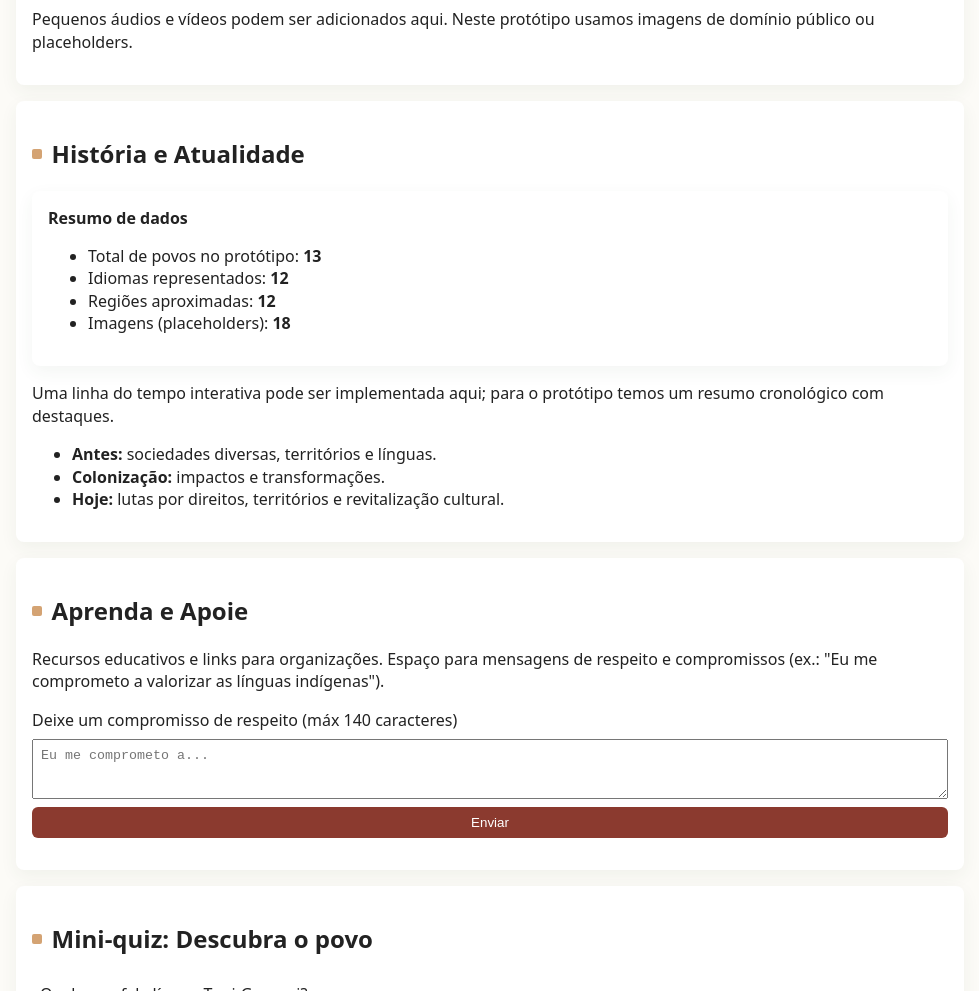
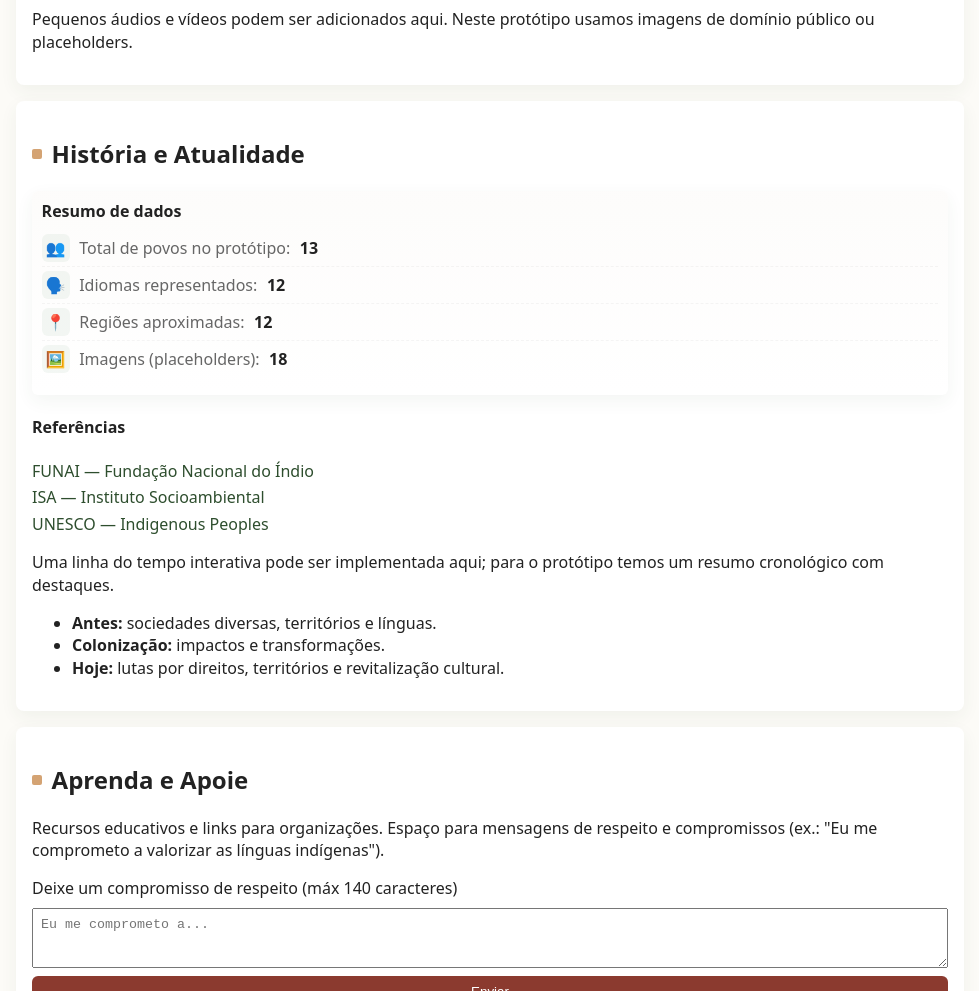
Before and after one commit to jhuanrychard123-hue/pedro-henrique, a plain HTML site: page site/index.html in a window 1280 px wide. Shown: the part 1355-2346 px from the top of the page, without its empty margins (150-1129 px from the left). Drawn offline with nearby package versions, Linux system fonts and the light colour scheme; grey boxes are pictures that could not be loaded.

Commit message:
chore(site): formatar resumo de dados e adicionar referências; estilos e ícones

```diff
--- a/site/index.html
+++ b/site/index.html
@@ -63,6 +63,14 @@
       <div id="data-summary" class="data-summary">
         <!-- Sumário de dados (nº de povos, línguas, regiões) será preenchido dinamicamente -->
       </div>
+      <div class="references" aria-label="Referências">
+        <h4>Referências</h4>
+        <ul>
+          <li><a href="https://www.funai.gov.br/" target="_blank" rel="noopener">FUNAI — Fundação Nacional do Índio</a></li>
+          <li><a href="https://www.socioambiental.org/" target="_blank" rel="noopener">ISA — Instituto Socioambiental</a></li>
+          <li><a href="https://en.unesco.org/themes/indigenous-peoples" target="_blank" rel="noopener">UNESCO — Indigenous Peoples</a></li>
+        </ul>
+      </div>
       <p>Uma linha do tempo interativa pode ser implementada aqui; para o protótipo temos um resumo cronológico com destaques.</p>
       <ul>
         <li><strong>Antes:</strong> sociedades diversas, territórios e línguas.</li>
--- a/site/script.js
+++ b/site/script.js
@@ -265,10 +265,10 @@ function renderCultureAndSummary(povos){
       <div class="card small">
         <strong>Resumo de dados</strong>
         <ul>
-          <li>Total de povos no protótipo: <strong>${total}</strong></li>
-          <li>Idiomas representados: <strong>${langs}</strong></li>
-          <li>Regiões aproximadas: <strong>${regions}</strong></li>
-          <li>Imagens (placeholders): <strong>${imgs}</strong></li>
+          <li><span class="icon">👥</span><span class="label">Total de povos no protótipo:</span> <strong>${total}</strong></li>
+          <li><span class="icon">🗣️</span><span class="label">Idiomas representados:</span> <strong>${langs}</strong></li>
+          <li><span class="icon">📍</span><span class="label">Regiões aproximadas:</span> <strong>${regions}</strong></li>
+          <li><span class="icon">🖼️</span><span class="label">Imagens (placeholders):</span> <strong>${imgs}</strong></li>
         </ul>
       </div>
     `;
--- a/site/styles.css
+++ b/site/styles.css
@@ -71,3 +71,22 @@ a:focus,button:focus,input:focus,textarea:focus{outline:3px solid rgba(59,125,68
 .debug-bar{display:flex;gap:.8rem;align-items:center;padding:.5rem 1rem;background:linear-gradient(180deg,rgba(226,214,196,0.6),rgba(255,255,255,0.6));border-radius:8px;margin:1rem;box-shadow:0 2px 6px rgba(0,0,0,0.04);font-size:.95rem}
 .debug-bar span{color:var(--deep);padding:.15rem .4rem;border-left:1px solid rgba(0,0,0,0.04)}
 .debug-bar span[data-key="data"]{border-left:none}
+
+/* Estilo para resumo de dados e referências */
+.data-summary .card.small{padding:.6rem;background:linear-gradient(180deg,rgba(216,200,180,0.06),transparent);border-radius:6px}
+.data-summary ul{list-style:none;padding:0;margin:.5rem 0}
+.data-summary li{display:flex;align-items:center;gap:.6rem;padding:.25rem 0;border-bottom:1px dashed rgba(0,0,0,0.04)}
+.data-summary li:last-child{border-bottom:none}
+.data-summary .icon{width:28px;height:28px;display:inline-flex;align-items:center;justify-content:center;border-radius:6px;background:rgba(59,125,68,0.06);font-size:16px}
+.data-summary .label{color:var(--muted)}
+
+.references{margin-top:.6rem}
+.references ul{list-style:none;padding:0;margin:0}
+.references li{margin:0.25rem 0}
+.references a{color:var(--deep);text-decoration:none}
+.references a:hover{text-decoration:underline}
+
+@media (max-width:900px){
+  .data-summary .card.small{display:flex;flex-direction:row;gap:1rem;align-items:center}
+  .data-summary ul{margin:0}
+}
```
